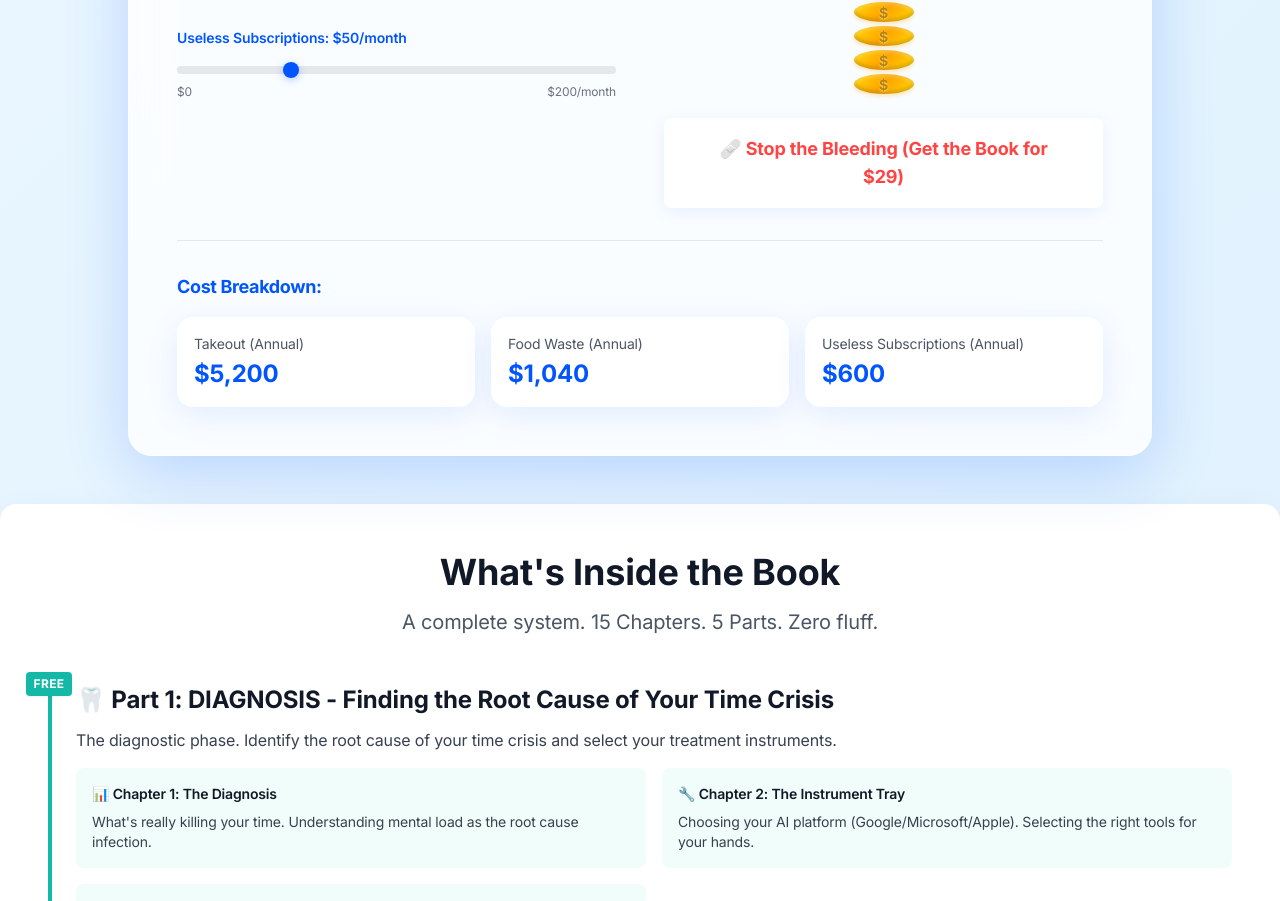
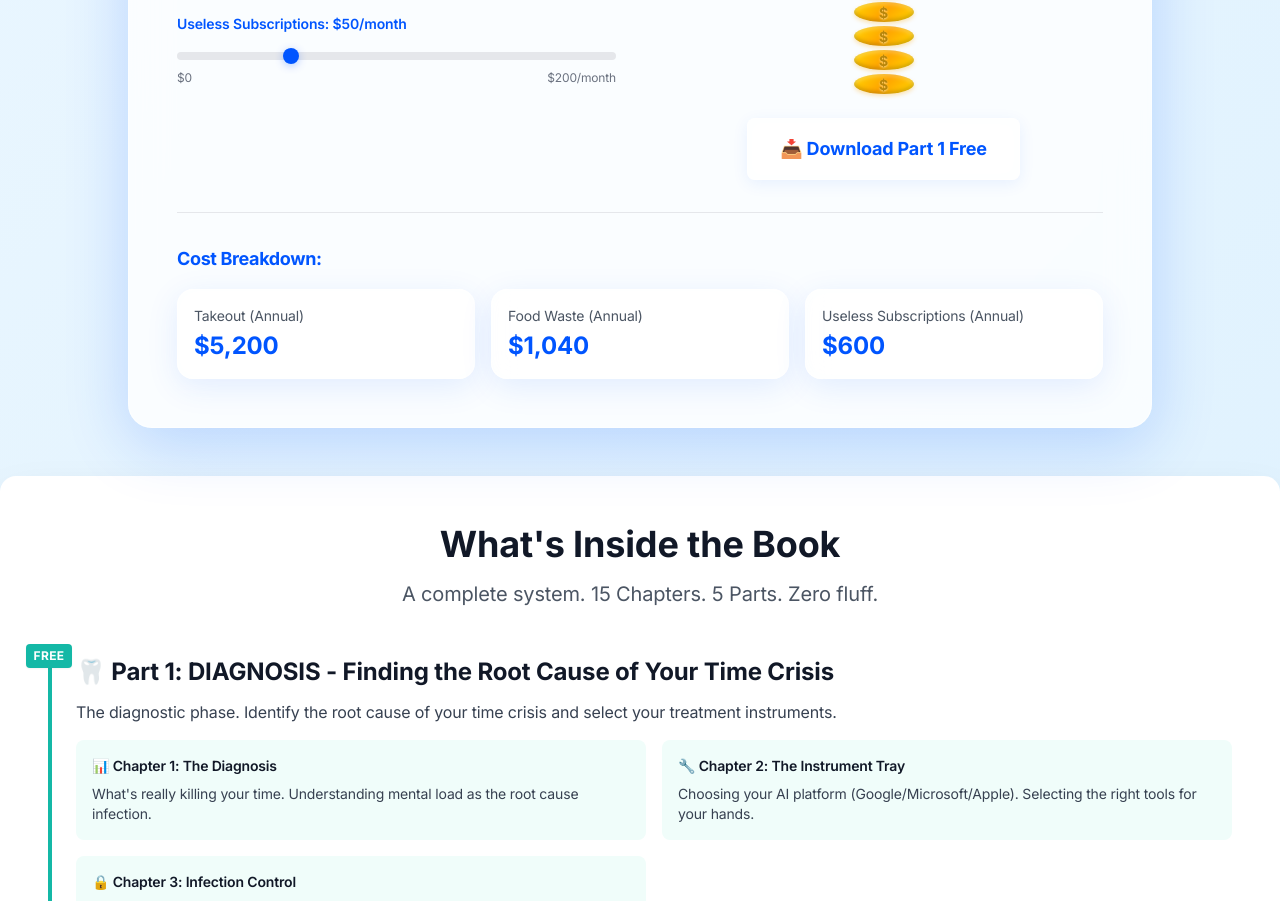
Before and after one commit to agenticaihome/ebook-frontend, a React (Create React App) app: page /#/ in a window 1280 px wide. Shown: the part 1775-2676 px from the top of the page. Built offline with nearby package versions, Linux system fonts and the light colour scheme.

Commit message:
Feature: Update Chaos Calculator -  infection threshold and Download Part 1 CTA

```diff
--- a/src/components/ChaosCalculator.jsx
+++ b/src/components/ChaosCalculator.jsx
@@ -14,8 +14,8 @@ const ChaosCalculator = () => {
     );
 
     // Determine if we're in "infection zone"
-    const isInfected = annualCost > 2000;
-    const showCTA = annualCost > 1000;
+    const isInfected = annualCost > 5000;
+    const showCTA = annualCost > 2000;
 
     // Calculate coin stack height (max 10 coins)
     const coinCount = Math.min(Math.floor(annualCost / 500), 10);
@@ -162,11 +162,11 @@ const ChaosCalculator = () => {
                             transition={{ delay: 0.3 }}
                         >
                             <button
-                                onClick={() => window.scrollTo({ top: 0, behavior: 'smooth' })}
+                                onClick={() => window.open('/part1.pdf', '_blank')}
                                 className="glass-button px-8 py-4 rounded-lg font-bold text-lg shadow-clinical-lg hover:shadow-clinical-xl transition-all"
-                                style={{ color: '#FF4444' }}
+                                style={{ color: '#0055FF' }}
                             >
-                                🩹 Stop the Bleeding (Get the Book for $29)
+                                📥 Download Part 1 Free
                             </button>
                         </motion.div>
                     )}
```
